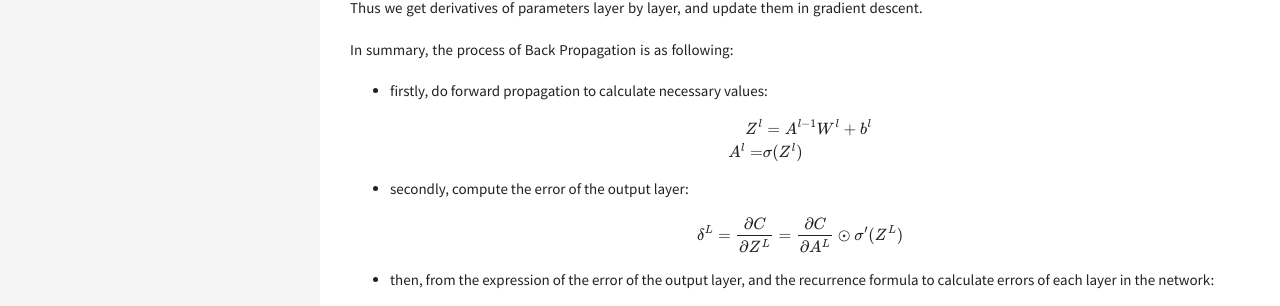
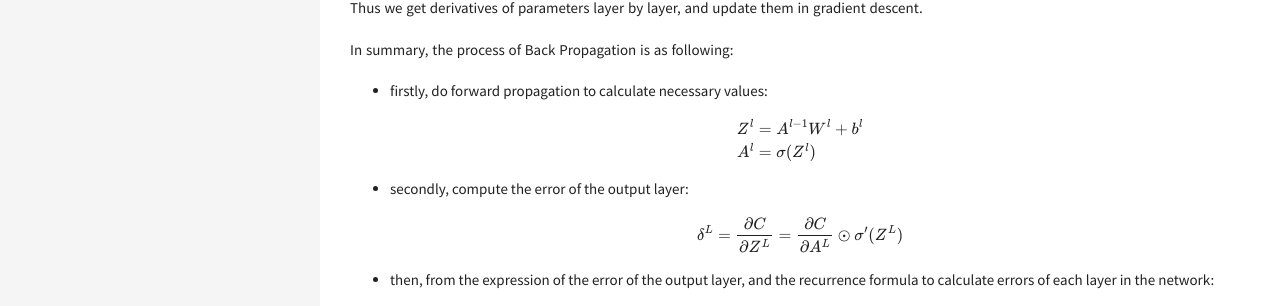
Before and after one commit to two2er/two2er.github.io, a Jekyll site: the page built from _posts/2019-09-19-mini-batch-back-propagation.md, in a window 1280 px wide. Shown: the part 2375-2681 px from the top of the page. Built offline with Jekyll 4.4.1, drawn with Linux system fonts in a browser that asks for light colours; formulas are drawn with MathJax 3.

Commit message:
format problem

```diff
--- a/_posts/2019-09-19-mini-batch-back-propagation.md
+++ b/_posts/2019-09-19-mini-batch-back-propagation.md
@@ -80,7 +80,7 @@ In summary, the process of Back Propagation is as following:
 
  - firstly, do forward propagation to calculate necessary values:
 
-  $$\begin{aligned}Z^l&=A^{l-1}W^l+b^l\\A^l=&\sigma(Z^l)\end{aligned}$$
+  $$\begin{aligned}Z^l&=A^{l-1}W^l+b^l\\A^l&=\sigma(Z^l)\end{aligned}$$
 
  - secondly, compute the error of the output layer:
 
```
Also changed, not shown: _pages/CS224n/a2.md (+1 -0 lines).
